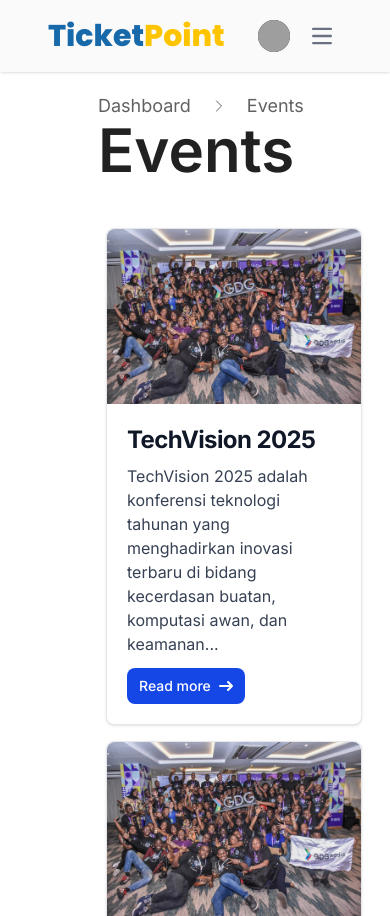
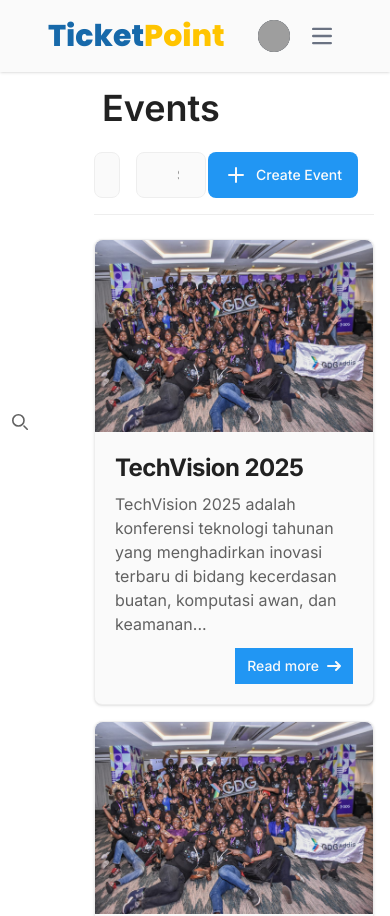
Before and after one commit to yosmisyael/ticket-point, a Next.js app: page /dashboard/events in a window 390 px wide. Built offline with nearby package versions, Linux system fonts and the light colour scheme; grey boxes are pictures that could not be loaded.

Commit message:
feat: add responsive event page and dashboard page

```diff
--- a/src/app/dashboard/events/page.tsx
+++ b/src/app/dashboard/events/page.tsx
@@ -1,7 +1,10 @@
+"use client";
 import Image from "next/image";
-import Breadcrumb from "@/components/ui/Breadcrumb";
+import flatpickr from "flatpickr";
+import "flatpickr/dist/flatpickr.min.css";
+import { useEffect } from "react";
 
-export default function Events() {
+export default function EventsPage() {
     const events = [
         {
             name: "TechVision 2025",
@@ -22,35 +25,107 @@
         return words.length > maxWords ? words.slice(0, maxWords).join(" ") + "..." : text;
     };
 
+    useEffect(() => {
+        flatpickr("#date", {
+            mode: "range",
+            dateFormat: "Y-m-d",
+        });
+    }, []);
+
     return (
-        <>
-            <div className="p-5">
-                <Breadcrumb />
-                <div className="mb-10">
-                    <h1 className="text-6xl font-semibold font-inter text-[var(--color-dark)]">Events </h1>
+        <div className="p-4 sm:p-6 md:p-10">
+            <div className="mb-6 md:mb-10">
+                <h1 className="mx-2 text-4xl sm:text-5xl md:text-6xl font-semibold font-inter text-[var(--color-dark)]">
+                    Events
+                </h1>
             </div>
-                <div className="grid lg:grid-cols-3 md:grid-cols-2 sm:grid-cols-1">
+
+            <div className="my-5 grid grid-cols-1 md:grid-cols-3 gap-4 mb-6 md:mb-10">
+                <form className="col-span-1 md:col-span-2 flex flex-col sm:flex-row gap-4">
+                    <div className="w-full sm:w-auto flex">
+                        <div>
+                            <label htmlFor="date" className="sr-only">Tanggal</label>
+                            <input
+                                type="text"
+                                id="date"
+                                placeholder="Select Date"
+                                className="w-full p-3 text-sm text-[var(--color-dark)] border border-[var(--color-mid-light)] rounded-lg bg-[var(--color-light)] focus:ring-[var(--color-primary-mid)] focus:border-[var(--color-primary-mid)] focus:outline-none"
+                            />
+                        </div>
+                        <div className="mx-2">
+                            <label htmlFor="default-search" className="sr-only">Search</label>
+                            <div className="absolute inset-y-0 start-0 flex items-center ps-3 pointer-events-none">
+                                <svg className="w-4 h-4 text-[var(--color-mid-dark)]" aria-hidden="true" xmlns="http://www.w3.org/2000/svg" fill="none" viewBox="0 0 20 20">
+                                    <path stroke="currentColor" stroke-linecap="round" stroke-linejoin="round" stroke-width="2" d="m19 19-4-4m0-7A7 7 0 1 1 1 8a7 7 0 0 1 14 0Z" />
+                                </svg>
+                            </div>
+                            <input
+                                type="search"
+                                id="default-search"
+                                className="block w-full p-3 ps-10 mx-2 text-sm text-[var(--color-dark)] border border-[var(--color-mid-light)] rounded-lg bg-[var(--color-light)] focus:ring-[var(--color-primary-mid)] focus:border-[var(--color-primary-mid)] focus:outline-none"
+                                placeholder="Search Event..."
+                                required
+                            />
+                        </div>
+                        <button
+                            type="submit"
+                            className="text-[var(--color-light)] mx-2 bg-[var(--color-primary-mid)] hover:bg-[var(--color-primary-dark)] focus:ring-4 focus:outline-none focus:ring-[var(--color-primary-mid)] font-medium rounded-lg text-sm px-4 py-2"
+                        >
+                            Search
+                        </button>
+                    </div>
+                </form>
+                <div className="flex justify-end">
+                    <a
+                        href="#"
+                        className="flex w-fit items-center px-4 py-2 text-sm font-medium text-center rounded-lg text-[var(--color-light)] bg-[var(--color-primary-mid)] hover:bg-[var(--color-primary-dark)] focus:ring-4 focus:outline-none"
+                    >
+                        <svg className="w-6 h-6 text-[var(--color-light)] mr-2" aria-hidden="true" xmlns="http://www.w3.org/2000/svg" width="24" height="24" fill="none" viewBox="0 0 24 24">
+                            <path stroke="currentColor" stroke-linecap="round" stroke-linejoin="round" stroke-width="2" d="M5 12h14m-7 7V5" />
+                        </svg>
+
+                        Create Event
+                    </a>
+                </div>
+                <hr className="col-span-3 w-full border-[var(--color-mid-light)]" />
+            </div>
+
+            <div className="grid grid-cols-1 sm:grid-cols-2 lg:grid-cols-3 gap-4">
                 {events.map((event, index) => (
-                        <div key={index} className="max-w-sm mx-2 my-2 bg-white border border-gray-200 rounded-lg shadow-sm">
+                    <div key={index} className="max-w-sm w-full bg-[var(--color-light)] border border-[var(--color-mid-light)] rounded-lg shadow-sm">
                         <a href="#">
-                                <Image className="rounded-t-lg" src={"/1.jpg"} width={500} height={500} alt={event.name} />
+                            <Image
+                                className="rounded-t-lg w-full h-48 object-cover"
+                                src={"/1.jpg"}
+                                width={500}
+                                height={500}
+                                alt={event.name}
+                            />
                         </a>
                         <div className="p-5">
                             <a href="#">
-                                    <h5 className="mb-2 text-2xl font-bold tracking-tight text-gray-900">{event.name}</h5>
+                                <h5 className="mb-2 text-2xl font-bold tracking-tight text-[var(--color-dark)] font-inter">
+                                    {event.name}
+                                </h5>
                             </a>
-                                <p className="mb-3 font-normal text-gray-700">{truncateWords(event.description)}</p>
-                                <a href="#" className="inline-flex items-center px-3 py-2 text-sm font-medium text-center text-white bg-blue-700 rounded-lg hover:bg-blue-800 focus:ring-4 focus:outline-none focus:ring-blue-300">
+                            <p className="mb-3 font-normal text-[var(--color-mid-dark)] font-inter">
+                                {truncateWords(event.description)}
+                            </p>
+                            <div className="flex justify-end">
+                                <a
+                                    href="#"
+                                    className="inline-flex items-center px-3 py-2 text-sm font-medium text-center text-[var(--color-light)] bg-[var(--color-primary-mid)] hover:bg-[var(--color-primary-dark)] focus:ring-4 focus:outline-none"
+                                >
                                     Read more
                                     <svg className="rtl:rotate-180 w-3.5 h-3.5 ms-2" aria-hidden="true" xmlns="http://www.w3.org/2000/svg" fill="none" viewBox="0 0 14 10">
-                                        <path stroke="currentColor" strokeLinecap="round" strokeLinejoin="round" strokeWidth="2" d="M1 5h12m0 0L9 1m4 4L9 9" />
+                                        <path stroke="currentColor" stroke-linecap="round" stroke-linejoin="round" stroke-width="2" d="M1 5h12m0 0L9 1m4 4L9 9" />
                                     </svg>
                                 </a>
+                            </div>
                         </div>
                     </div>
                 ))}
             </div>
         </div>
-        </>
-    )
+    );
 }
--- a/src/app/dashboard/home/page.tsx
+++ b/src/app/dashboard/home/page.tsx
@@ -22,28 +22,32 @@
     };
 
     const name = "King Yosev";
+
     return (
         <div className="p-10">
             <div className="mb-10">
                 <h1 className="mx-2 text-6xl font-semibold font-inter text-[var(--color-dark)]">Welcome, {name} </h1>
+                {/* <p className="mx-2 text-xl my-5 ml-5 font-normal font-inter text-[var(--color-mid-dark)]">Rencanakan dan koordinasikan acara tersebut.</p> */}
             </div>
             <div className="grid lg:grid-cols-3 md:grid-cols-2 sm:grid-cols-1 ">
                 {events.map((event, index) => (
-                        <div key={index} className="max-w-sm mx-2 my-2 bg-white border border-gray-200 rounded-lg shadow-sm">
+                    <div key={index} className="max-w-sm mx-2 my-2 bg-[var(--color-light)] border-[var(--color-mid-light)] rounded-lg shadow-sm ">
                         <a href="#">
                             <Image className="rounded-t-lg" src={"/1.jpg"} width={500} height={500} alt={event.name} />
                         </a>
                         <div className="p-5">
                             <a href="#">
-                                    <h5 className="mb-2 text-2xl font-bold tracking-tight text-gray-900">{event.name}</h5>
+                                <h5 className="mb-2 text-2xl font-bold tracking-tight text-[var(--color-dark)] font-inter">{event.name}</h5>
                             </a>
-                                <p className="mb-3 font-normal text-gray-700">{truncateWords(event.description)}</p>
-                                <a href="#" className="inline-flex items-center px-3 py-2 text-sm font-medium text-center text-white bg-blue-700 rounded-lg hover:bg-blue-800 focus:ring-4 focus:outline-none focus:ring-blue-300">
+                            <p className="mb-3 font-normal text-[var(--color-mid-dark)] font-inter">{truncateWords(event.description)}</p>
+                            <div className="flex justify-end">
+                                <a href="#" className="inline-flex items-center px-3 py-2 text-sm font-medium text-center text-[var(--color-light)] bg-[var(--color-primary-mid)] hover:bg-[var(--color-primary-dark)] focus:ring-4 focus:outline-none ">
                                     Read more
                                     <svg className="rtl:rotate-180 w-3.5 h-3.5 ms-2" aria-hidden="true" xmlns="http://www.w3.org/2000/svg" fill="none" viewBox="0 0 14 10">
-                                        <path stroke="currentColor" strokeLinecap="round" strokeLinejoin="round" strokeWidth="2" d="M1 5h12m0 0L9 1m4 4L9 9" />
+                                        <path stroke="currentColor" stroke-linecap="round" stroke-linejoin="round" stroke-width="2" d="M1 5h12m0 0L9 1m4 4L9 9" />
                                     </svg>
                                 </a>
+                            </div>
                         </div>
                     </div>
                 ))}
```
Lines whose indentation alone changed are shown as unchanged.
